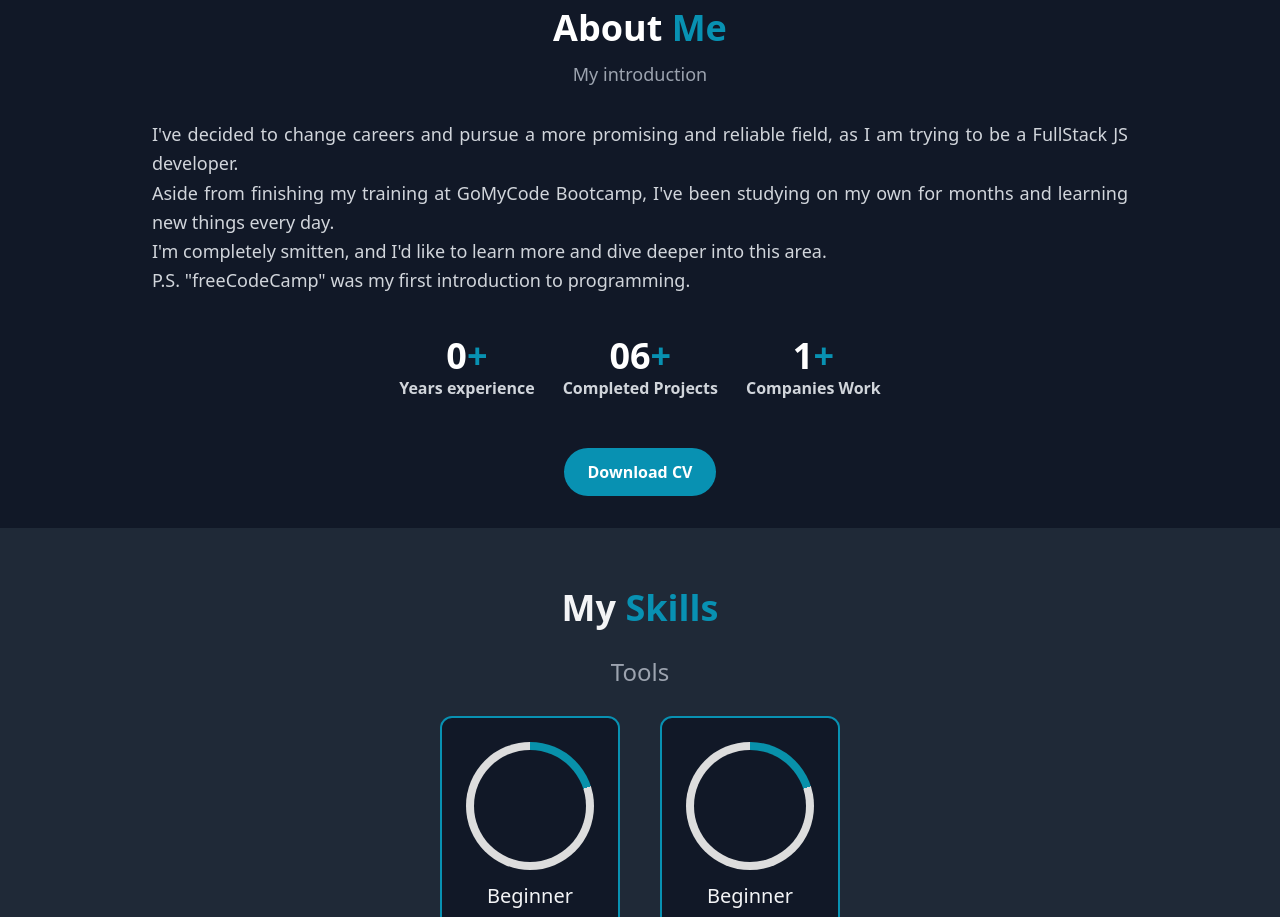
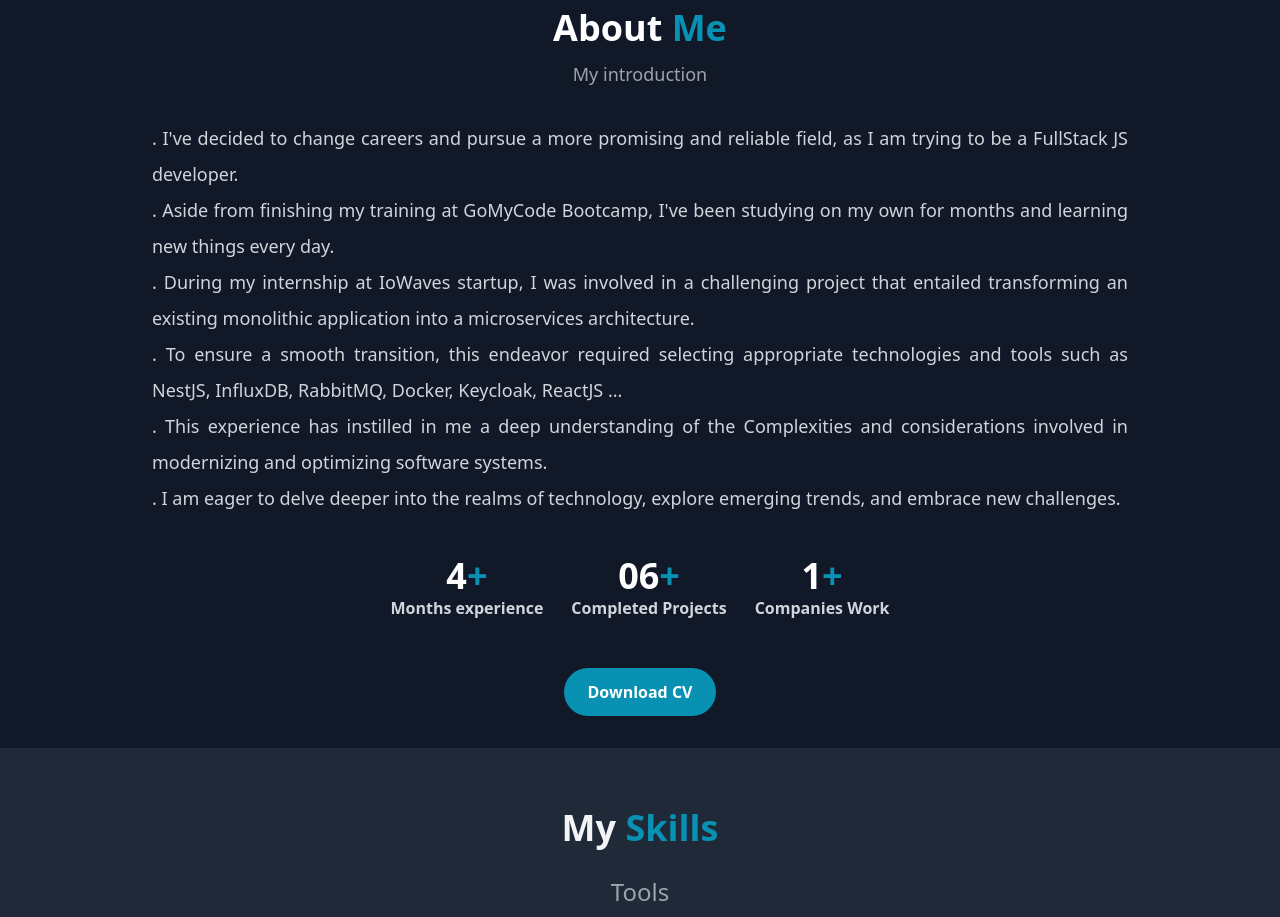
Before and after one commit to hamzabelakri/PortFolio, a React (Create React App) app in the folder client/: page / in a window 1280 px wide. Shown: the part 800-1717 px from the top of the page. Built offline with nearby package versions, Linux system fonts and the light colour scheme; some icons are missing.

Commit message:
update about section

```diff
--- a/client/src/components/About.js
+++ b/client/src/components/About.js
@@ -4,7 +4,7 @@ import resume from "../assets/resume.pdf";
 
 function About() {
   const info = [
-    { text: "Years experience", count: "0" },
+    { text: "Months experience", count: "4" },
     { text: "Completed Projects", count: "06" },
     { text: "Companies Work", count: "1" },
   ];
@@ -18,17 +18,27 @@ function About() {
         <div className="flex md:flex-row flex-col-reverse items-center md:gap-6 gap-12 px-10 max-w-6xl mx-auto">
           <div className="p-2 md:mx-10">
             <div className="text-gray-300 my-3">
-              <p className="font-sans text-lg font-normal text-justify leading-relaxed w-11/14">
-                I've decided to change careers and pursue a more promising and
+              <p className="font-sans text-lg font-normal text-justify leading-loose w-11/14">
+                . I've decided to change careers and pursue a more promising and
                 reliable field, as I am trying to be a FullStack JS developer.
                 <br />
-                Aside from finishing my training at GoMyCode Bootcamp, I've been
-                studying on my own for months and learning new things every day.
+                . Aside from finishing my training at GoMyCode Bootcamp, I've
+                been studying on my own for months and learning new things every
+                day.
                 <br />
-                I'm completely smitten, and I'd like to learn more and dive
-                deeper into this area.
+                . During my internship at IoWaves startup, I was involved in a
+                challenging project that entailed transforming an existing
+                monolithic application into a microservices architecture.
                 <br />
-                P.S. "freeCodeCamp" was my first introduction to programming.
+                . To ensure a smooth transition, this endeavor required
+                selecting appropriate technologies and tools such as NestJS,
+                InfluxDB, RabbitMQ, Docker, Keycloak, ReactJS ...
+                <br />
+                . This experience has instilled in me a deep understanding of
+                the Complexities and considerations involved in modernizing and
+                optimizing software systems.
+                <br />. I am eager to delve deeper into the realms of
+                technology, explore emerging trends, and embrace new challenges.
               </p>
               <div className="flex mt-10 items-center justify-center gap-7">
                 {info.map((content) => (
```
